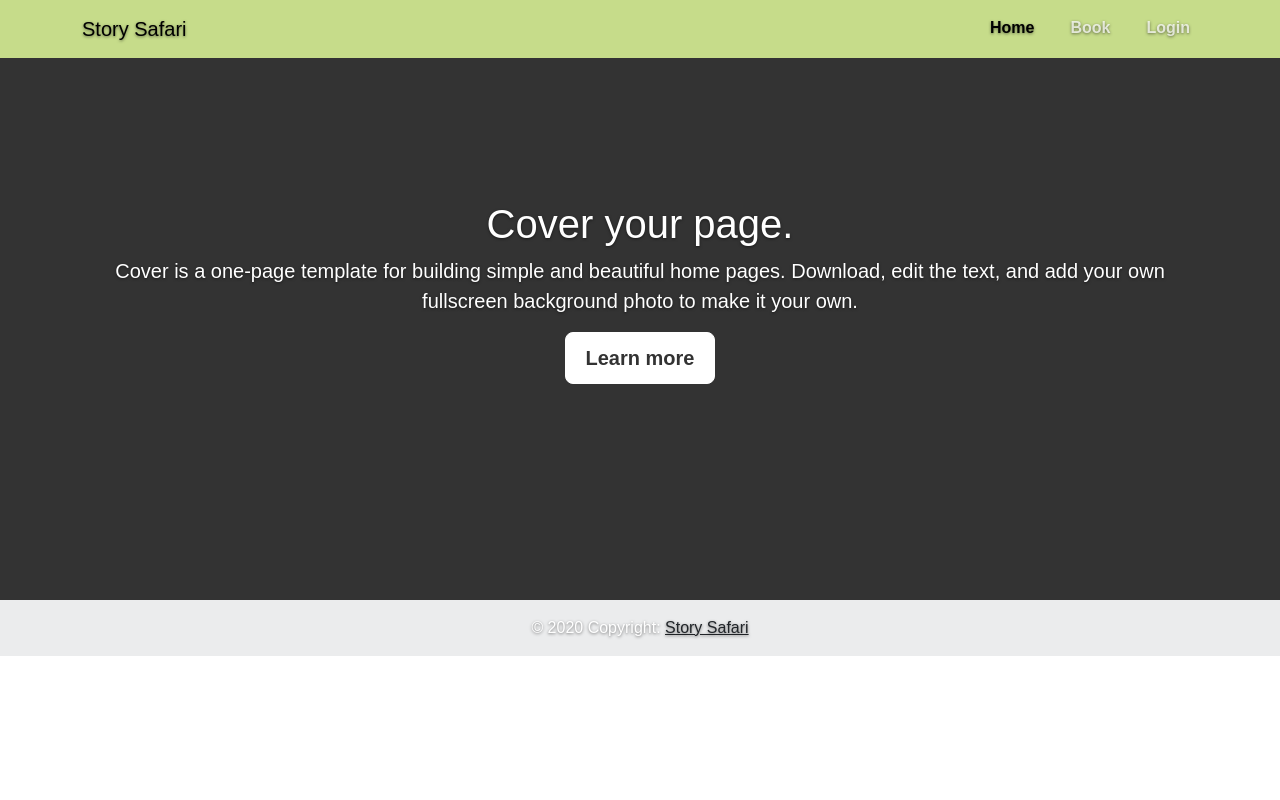
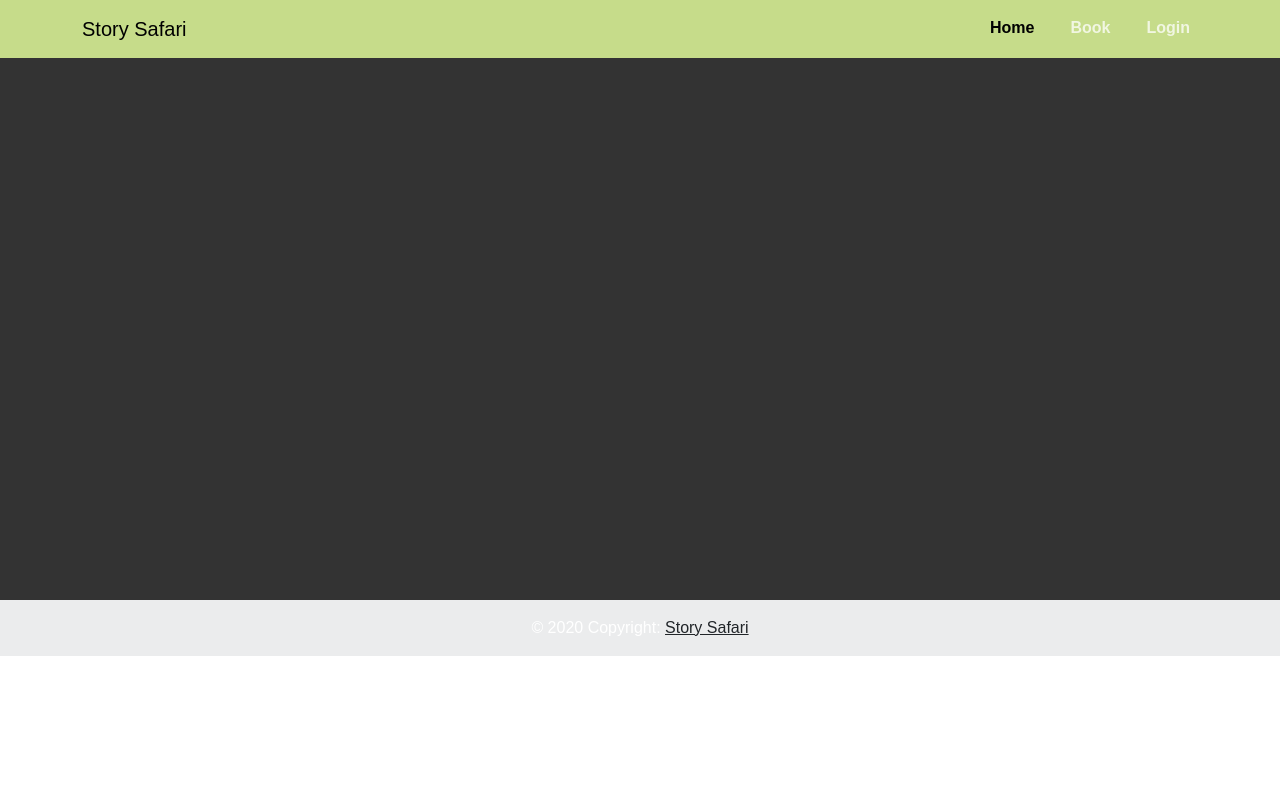
Before and after one commit to xiaojieee/FlaskForceFemmes, a Python web app: template application/templates/home.html in a window 1280 px wide. Run offline with Jinja, Linux system fonts and the light colour scheme; the template is opened without the code that fills it, so the values that code supplies are empty.

Commit message:
Removed center content for jinja

```diff
--- a/application/static/bootstrap.css
+++ b/application/static/bootstrap.css
@@ -46,7 +46,6 @@ body {
 body {
   color: #fff;
   text-align: center;
-  text-shadow: 0 1px 3px rgba(0,0,0,.5);
 }
 
 /* Extra markup and styles for table-esque vertical and horizontal centering */
--- a/application/templates/layout.html
+++ b/application/templates/layout.html
@@ -35,13 +35,11 @@
       </nav>
 
       <div class="container">
-        <div class="cover">
-          <h1 class="cover-heading">Cover your page.</h1>
-          <p class="lead">Cover is a one-page template for building simple and beautiful home pages. Download, edit the text, and add your own fullscreen background photo to make it your own.</p>
-          <p class="lead">
-            <a href="#" class="btn btn-lg btn-primary">Learn more</a>
-          </p>
-        </div>
+
+
+
+
+
       </div>
     </div>
   </div>
```
